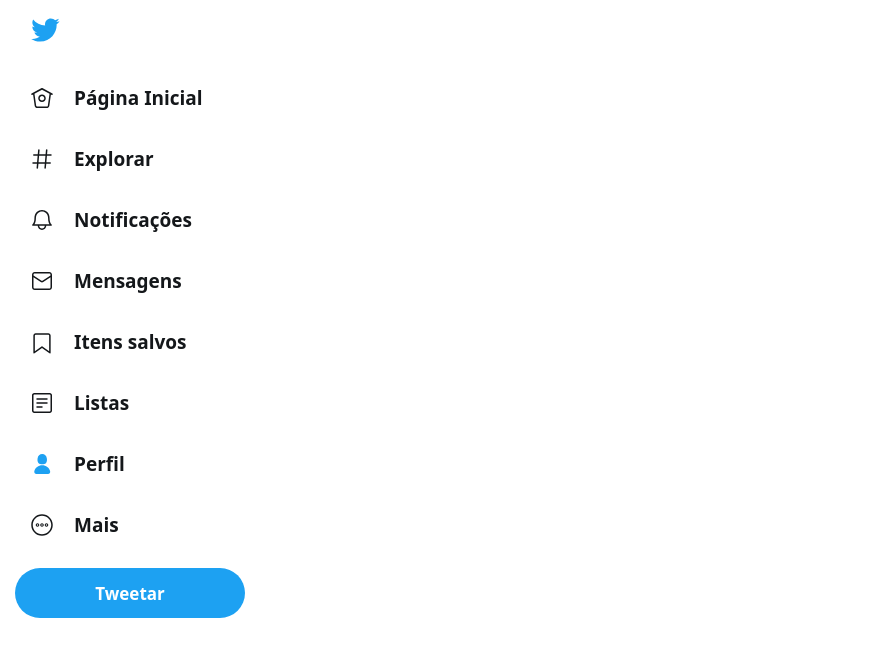
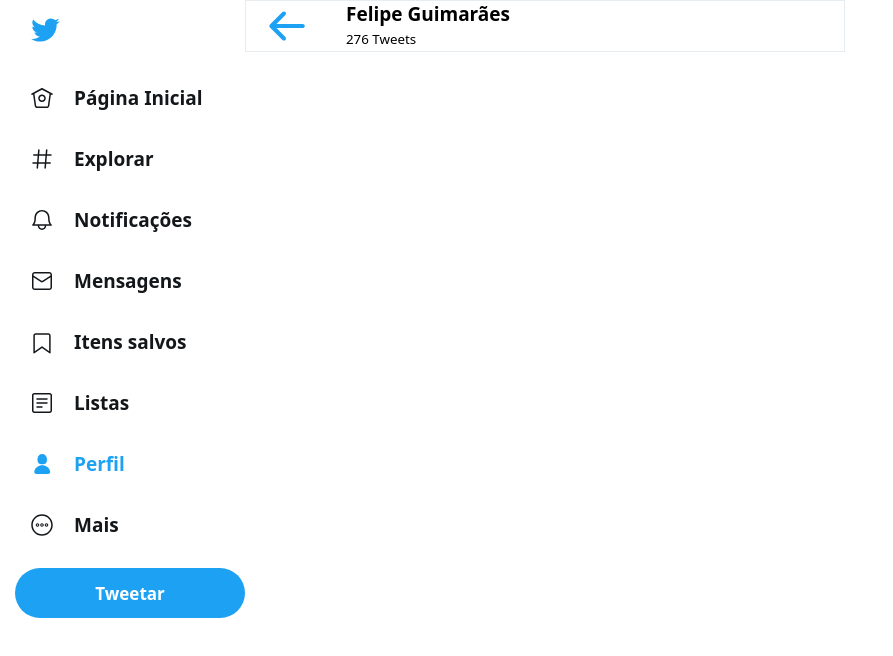
Before and after one commit to felipe2g/clwitter, a plain HTML site: page index.html in a window 1280 px wide. Shown: the whole page, without its empty margins (0-893 px from the left). Drawn offline with Linux system fonts and the light colour scheme.

Commit message:
added middle user-info section

```diff
--- a/index.html
+++ b/index.html
@@ -19,7 +19,7 @@
         <li><img src="/svg/message.svg" alt="" srcset=""> Mensagens</li>
         <li><img src="/svg/banner.svg" alt="" srcset=""> Itens salvos</li>
         <li><img src="/svg/list.svg" alt="" srcset=""> Listas</li>
-        <li><img src="/svg/profile-selected.svg" alt="" srcset=""> Perfil</li>
+        <li id="selected"><img src="/svg/profile-selected.svg" alt="" srcset=""> Perfil</li>
         <li><img src="/svg/threedots.svg" alt="" srcset=""> Mais</li>
       </ul>
     </nav>
@@ -27,5 +27,14 @@
       Tweetar
     </button>
   </header>
+  <div id="middle-section">
+    <div id="navigation-bar">
+      <img src="/svg/left-arrow-selected.svg" alt="" srcset="">
+      <div>
+        <strong>Felipe Guimarães</strong><br>
+        <small>276 Tweets</small>
+      </div>
+    </div>
+  </div>
 </body>
 </html>
--- a/style.css
+++ b/style.css
@@ -9,8 +9,10 @@
   font-family: system-ui, -apple-system, BlinkMacSystemFont, "Segoe UI", Roboto, Ubuntu, "Helvetica Neue", sans-serif;
   text-rendering: optimizeLegibility !important;
   -webkit-font-smoothing: antialiased !important;
+  display: flex;
 }
 
+/* NAV BAR */
 #logo-header{
   margin-top: 15px;
   margin-left: 15px;
@@ -31,6 +33,10 @@
 nav ul {
   color: #14171A;
   margin-left: 15px;
+}
+
+nav ul #selected {
+  color: #1DA1F2;
 }
 
 nav ul li {
@@ -62,3 +68,23 @@
   transition: 0.5s;
   cursor: pointer;
 }
+
+/* MIDDLE SECTION */
+
+div#middle-section #navigation-bar{
+  border: 1px solid rgb(230,236,240);
+  width: 600px;
+  height: 52px;
+  display: flex;
+  flex-direction: row;
+  padding-left: 15px;
+}
+
+div#navigation-bar > div{
+  margin-left: 35px;
+}
+
+div#navigation-bar > div > strong{
+  font-size: 19px;
+  font-weight: 800;
+}
```
